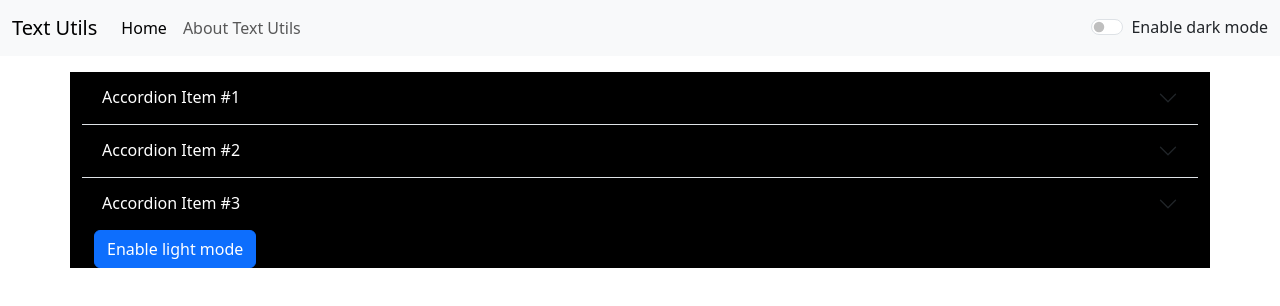
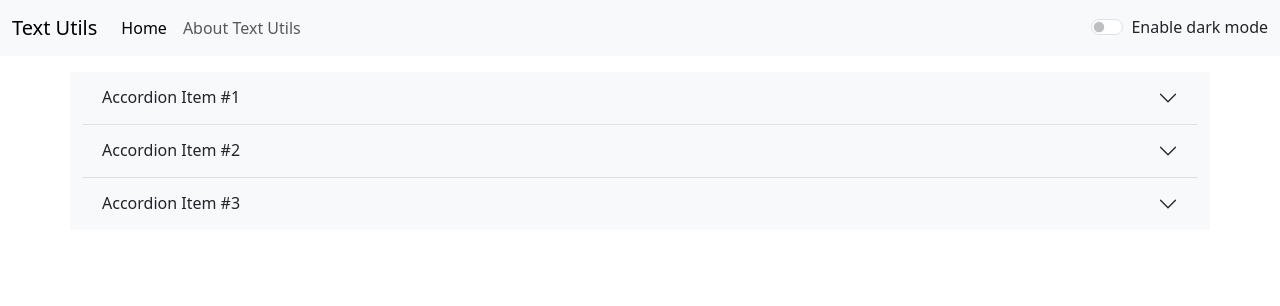
Before and after one commit to Lakshay-Codes/text-utils, a React (Create React App) app: page /about in a window 1280 px wide. Shown: the top 306 px of the page. Built offline with nearby package versions, Linux system fonts and the light colour scheme.

Commit message:
Added better dark mode

```diff
--- a/src/App.js
+++ b/src/App.js
@@ -47,7 +47,7 @@ function App() {
         <Navbar title="Text Utils" aboutText="About Text Utils" toggleMode={toggleMode} mode={mode} />
         <Alert alert={alert}/>
         <Routes>
-          <Route path="/about" element={<About />} />
+          <Route path="/about" element={<About mode={mode} />} />
           <Route path="/" element={<div className="container my-3"><TextForm showAlert={showAlert} heading="Enter the text below" mode={mode}/></div>} />
         </Routes>
     </div>
--- a/src/components/About.js
+++ b/src/components/About.js
@@ -1,32 +1,12 @@
-import React,{useState} from 'react'
+import React from 'react'
 
-export default function About() {
-  const [btnText,setBtnText] = useState("Enable light mode");
-  const [myStyle,setMyStyle] = useState({
-    color: 'white',
-    backgroundColor: 'black'
-  })
-  const toggleMode=()=>{
-    if(btnText==='Enable dark mode'){
-      setBtnText('Enable light mode');
-      setMyStyle({
-        color: 'white',
-        backgroundColor: 'black'
-      })
-    }else{
-      setBtnText('Enable dark mode');
-      setMyStyle({
-        color: 'black',
-        backgroundColor: 'white'
-      });
-    }
-  }
+export default function About(props) {
   return (
-    <div className="container my-3" style={myStyle}>
+    <div className={`container my-3 bg-${props.mode}`}>
         <div className="accordion accordion-flush" id="accordionFlushExample">
-          <div className="accordion-item" style={myStyle} >
+          <div className={`accordion-item bg-${props.mode}`}  >
             <h2 className="accordion-header" >
-              <button className="accordion-button collapsed" style={myStyle} type="button" data-bs-toggle="collapse" data-bs-target="#flush-collapseOne" aria-expanded="false" aria-controls="flush-collapseOne">
+              <button className={`accordion-button collapsed text-${props.mode==='light'? 'dark' : 'light'} bg-${props.mode}`}  type="button" data-bs-toggle="collapse" data-bs-target="#flush-collapseOne" aria-expanded="false" aria-controls="flush-collapseOne">
                 Accordion Item #1
               </button>
             </h2>
@@ -34,9 +14,9 @@ export default function About() {
               <div className="accordion-body">Placeholder content for this accordion, which is intended to demonstrate the <code>.accordion-flush</code> class. This is the first item's accordion body.</div>
             </div>
           </div>
-          <div className="accordion-item" style={myStyle}>
+          <div className={`accordion-item bg-${props.mode}`} >
             <h2 className="accordion-header">
-              <button className="accordion-button collapsed" style={myStyle} type="button" data-bs-toggle="collapse" data-bs-target="#flush-collapseTwo" aria-expanded="false" aria-controls="flush-collapseTwo">
+              <button className={`accordion-button collapsed text-${props.mode==='light'? 'dark' : 'light'} bg-${props.mode}`}  type="button" data-bs-toggle="collapse" data-bs-target="#flush-collapseTwo" aria-expanded="false" aria-controls="flush-collapseTwo">
                 Accordion Item #2
               </button>
             </h2>
@@ -44,9 +24,9 @@ export default function About() {
               <div className="accordion-body">Placeholder content for this accordion, which is intended to demonstrate the <code>.accordion-flush</code> class. This is the second item's accordion body. Let's imagine this being filled with some actual content.</div>
             </div>
           </div>
-          <div className="accordion-item" style={myStyle}>
+          <div className={`accordion-item bg-${props.mode}`} >
             <h2 className="accordion-header">
-              <button className="accordion-button collapsed" style={myStyle} ype="button" data-bs-toggle="collapse" data-bs-target="#flush-collapseThree" aria-expanded="false" aria-controls="flush-collapseThree">
+              <button className={`accordion-button collapsed text-${props.mode==='light'? 'dark' : 'light'} bg-${props.mode}`}  ype="button" data-bs-toggle="collapse" data-bs-target="#flush-collapseThree" aria-expanded="false" aria-controls="flush-collapseThree">
                 Accordion Item #3
               </button>
             </h2>
@@ -55,9 +35,6 @@ export default function About() {
             </div>
           </div>
         </div>
-        <div className="container" >
-          <button className="btn btn-primary" onClick={toggleMode}>{btnText}</button>
-        </div>
     </div>
   )
 }
```
